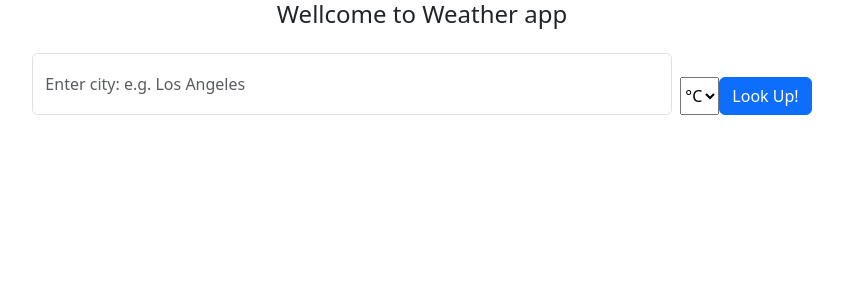
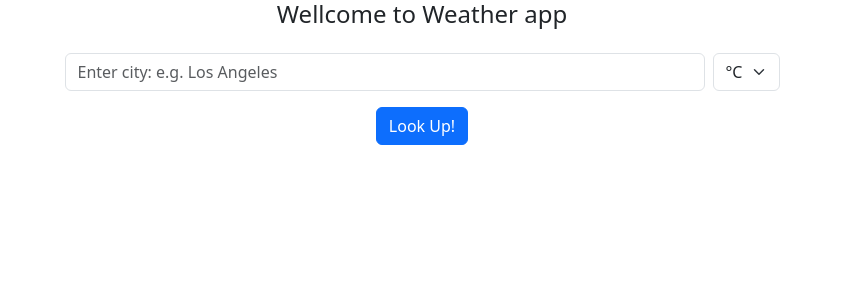
Before and after one commit to MohammadEslahi/Weather-app, a Django app: page / in a window 1280 px wide. Shown: the top 300 px of the page, without its empty margins (218-1061 px from the left). Run offline with Django 5.2, Linux system fonts and the light colour scheme.

Commit message:
layout and placeholder improved

```diff
--- a/templates/home.html
+++ b/templates/home.html
@@ -3,20 +3,21 @@
 {% block head %} <h4 class="text-center mb-4">Wellcome to Weather app</h4> {% endblock %}
 {% block body %}
 
- <form method="post" class="d-flex justify-content-center mt-4">
+ <form method="post" class="justify-content-center mt-4">
     {%csrf_token %}
-    <input type="text" name="city" class="form-control w-50 me-2" placeholder="Enter city: e.g. Los Angeles" required>
 
-    <div class="d-flex justify-content-center mt-4">
-        <select name="unit">
-            <option value="C" {% if unit == 'C' %} selected {% endif %}>°C</option>
-            <option value="F" {% if unit == 'F' %} selected {% endif %}>°F</option>
-        </select>
-    </div><br>
-    <div class="d-flex justify-content-center mt-4">
-        <button type="submit" class="btn btn-primary">Look Up!</button>
+    <div class="d-flex justify-content-center mb-3">
+    <input type="text" name="city" class="form-control w-50 me-2" placeholder="Enter city: e.g. Los Angeles" value='{{city}}' required>
+    <select name="unit" class="form-select w-auto">
+        <option value="C" {% if unit == 'C' %} selected {% endif %}>°C</option>
+        <option value="F" {% if unit == 'F' %} selected {% endif %}>°F</option>
+    </select>
     </div>
-</form><br>
+
+    <div class="d-flex justify-content-center">
+        <button type="submit" class="btn btn-primary ">Look Up!</button>
+    </div>
+</form>
 
 
 
--- a/weather/views.py
+++ b/weather/views.py
@@ -20,7 +20,6 @@ def home(request):
         url = f"http://api.openweathermap.org/data/2.5/weather?q={city}&appid={api_key}"
         response = requests.get(url)
         data = response.json()
-        print(unit)
 
         if data.get("cod") == 200:
             if unit == 'C':
@@ -40,6 +39,6 @@ def home(request):
 
             return render(request, 'home.html', context)
         else:
-            return render(request, 'home.html', {'error':"Haven't heard of ", 'city':city})
+            return render(request, 'home.html', {'error':"Haven't heard of ", 'city':city or ''})
     else:
-        return render(request, 'home.html')
+        return render(request, 'home.html', {'city':city or ''})
```
